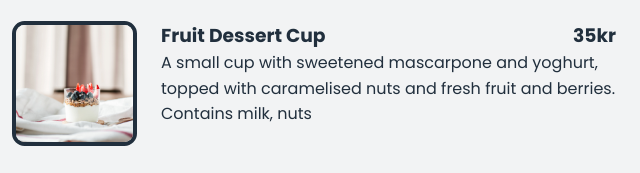
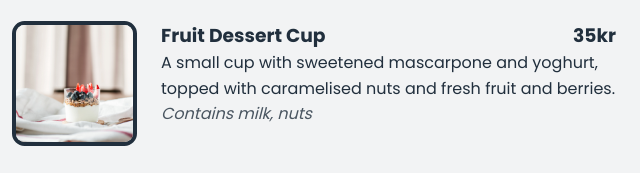
Before and after one commit to mukasac/Finalexam, a plain HTML site: page menu.html in a window 1280 px wide. Shown: the part 1211-1384 px from the top of the page, 640-1280 px from the left. Drawn offline with nearby package versions, Linux system fonts and the light colour scheme.

Commit message:
tried to fix fold setting

```diff
--- a/Style-header.css
+++ b/Style-header.css
@@ -28,7 +28,7 @@
 }
 
 
-/* --Header sction. -- */
+/*Header sction*/
 
 header {
     background-color: var(--maim-color);
@@ -92,7 +92,7 @@ header nav ul li a.active{
     color: var(--text-color);
 }
 
-/* 4 --Here are the style attributes for footer. --*/
+/* Here are the style attributes for footer*/
 
 
 footer {
--- a/menu.html
+++ b/menu.html
@@ -238,7 +238,7 @@
                 <p class="menu-item-description">
                     A small cup with sweetened mascarpone and yoghurt, topped with caramelised nuts and fresh fruit and berries.
                 </p>
-                <p class="allergen">Contains milk, nuts</p>
+                <p class="allergens">Contains milk, nuts</p>
             </div>
         </div>
      </div>
```
